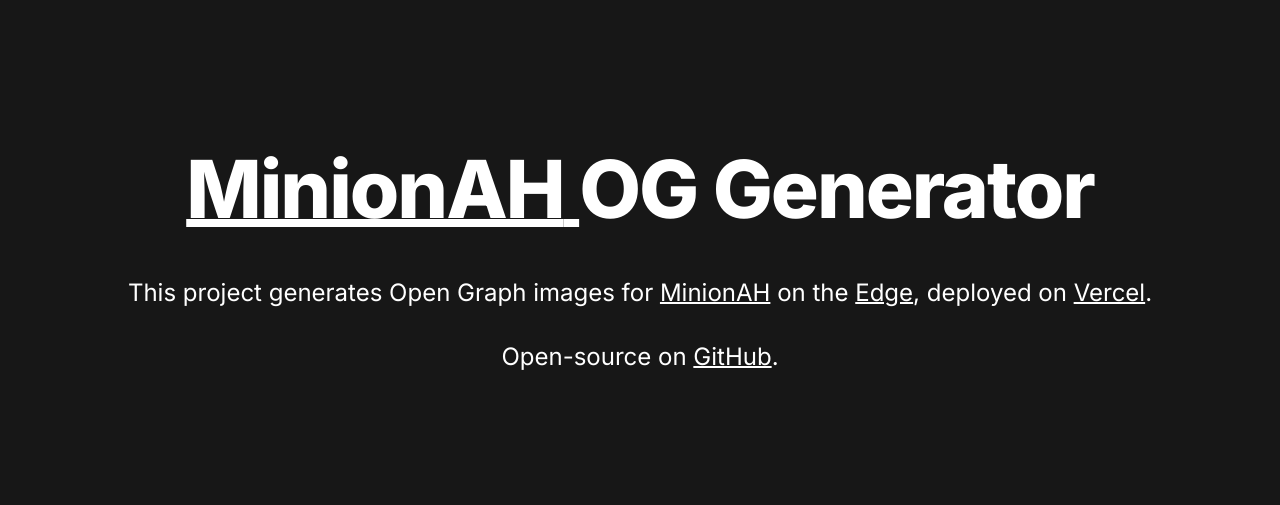
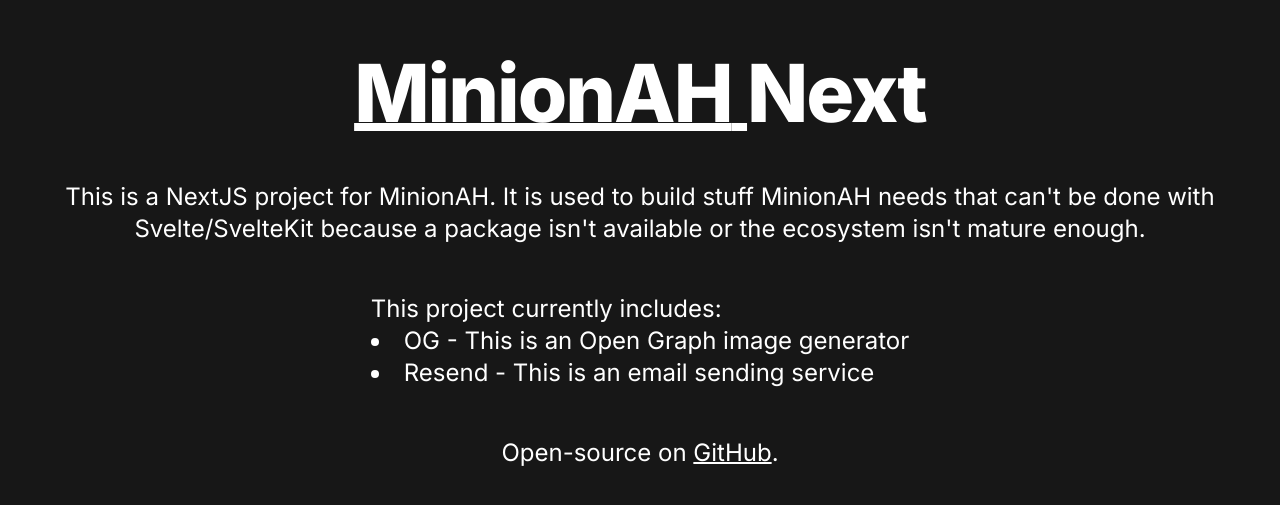
Before and after one commit to DarthGigi/MinionAH-Next, a Next.js app: page / in a window 1280 px wide. Shown: the part 139-644 px from the top of the page. Built offline with nearby package versions, Linux system fonts and the light colour scheme.

Commit message:
Change name from MinionAH OG to MinionAH Next

```diff
--- a/src/app/layout.tsx
+++ b/src/app/layout.tsx
@@ -4,32 +4,24 @@
 
 const inter = Inter({
   subsets: ["latin"],
-  variable: "--font-sans",
+  variable: "--font-sans"
 });
 
 export const metadata = {
-  title: "MinionAH OG Generator",
-  description: "This project generates Open Graph images for https://minionah.com.",
+  title: "MinionAH Next",
+  description: "This is a NextJS project for MinionAH. It is used to build stuff MinionAH needs that can't be done with Svelte/SvelteKit because a package isn't available or the ecosystem isn't mature enough.",
   icons: [{ rel: "icon", url: "/favicon.ico" }],
   openGraph: {
-    title: "MinionAH OG Generator",
-    description: "This project generates Open Graph images for https://minionah.com.",
-    images: [{ url: "/assets/images/ogBanner.png" }],
-  },
+    title: "MinionAH Next",
+    description: "This is a NextJS project for MinionAH. It is used to build stuff MinionAH needs that can't be done with Svelte/SvelteKit because a package isn't available or the ecosystem isn't mature enough.",
+    images: [{ url: "/assets/images/ogBanner.png" }]
+  }
 };
 
-export default function RootLayout({
-  children,
-}: {
-  children: React.ReactNode;
-}) {
+export default function RootLayout({ children }: { children: React.ReactNode }) {
   return (
     <html lang="en" className="h-full w-full">
-      <body
-        className={`dark h-full w-full bg-[#171717] font-sans text-white ${inter.variable}`}
-      >
-        {children}
-      </body>
+      <body className={`dark h-full w-full bg-[#171717] font-sans text-white ${inter.variable}`}>{children}</body>
     </html>
   );
 }
--- a/src/app/page.tsx
+++ b/src/app/page.tsx
@@ -3,49 +3,24 @@
     <main className="flex min-h-screen flex-col items-center justify-center text-white">
       <div className="container flex flex-col items-center justify-center gap-12 px-4 py-16 ">
         <h1 className="text-5xl font-extrabold tracking-tight text-white sm:text-[5rem]">
-          <a
-            href="https://minionah.com"
-            target="_blank"
-            className="underline underline-offset-1"
-          >
+          <a href="https://minionah.com" target="_blank" className="underline underline-offset-1">
             MinionAH{" "}
           </a>
-          OG Generator
+          Next
         </h1>
         <p className="text-center text-2xl">
-          This project generates Open Graph images for{" "}
-          <a
-            href="https://minionah.com"
-            target="_blank"
-            className="underline underline-offset-1"
-          >
-            MinionAH
-          </a>{" "}
-          on the{" "}
-          <a
-            href="https://vercel.com/docs/functions/edge-functions"
-            target="_blank"
-            className="underline underline-offset-1"
-          >
-            Edge
-          </a>
-          , deployed on{" "}
-          <a
-            href="https://vercel.com"
-            target="_blank"
-            className="underline underline-offset-1"
-          >
-            Vercel
-          </a>
-          .
-          <br />
-          <br />
+          This is a NextJS project for MinionAH. It is used to build stuff MinionAH needs that can't be done with Svelte/SvelteKit because a package isn't available or the ecosystem isn't mature enough.
+        </p>
+        <p className="text-left text-2xl">
+          This project currently includes:
+          <ul className="list-disc list-inside">
+            <li>OG - This is an Open Graph image generator</li>
+            <li>Resend - This is an email sending service</li>
+          </ul>
+        </p>
+        <p className="text-center text-2xl">
           Open-source on{" "}
-          <a
-            href="https://github.com/DarthGigi/MinionAH-OG"
-            target="_blank"
-            className="underline underline-offset-1"
-          >
+          <a href="https://github.com/DarthGigi/MinionAH-OG" target="_blank" className="underline underline-offset-1">
             GitHub
           </a>
           .
```
Also changed, not shown: 1 other file (tests, documents, lock files or other folders).
